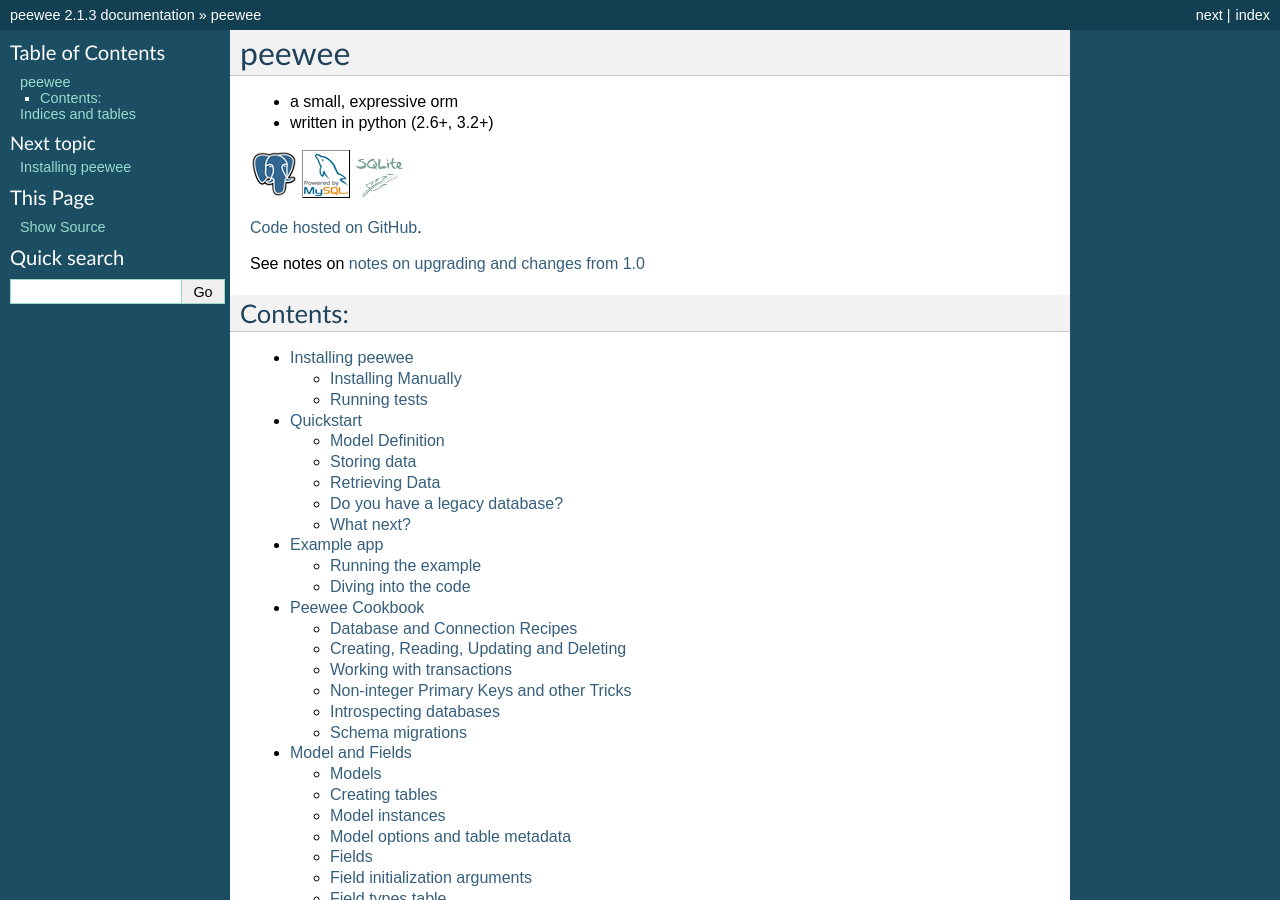
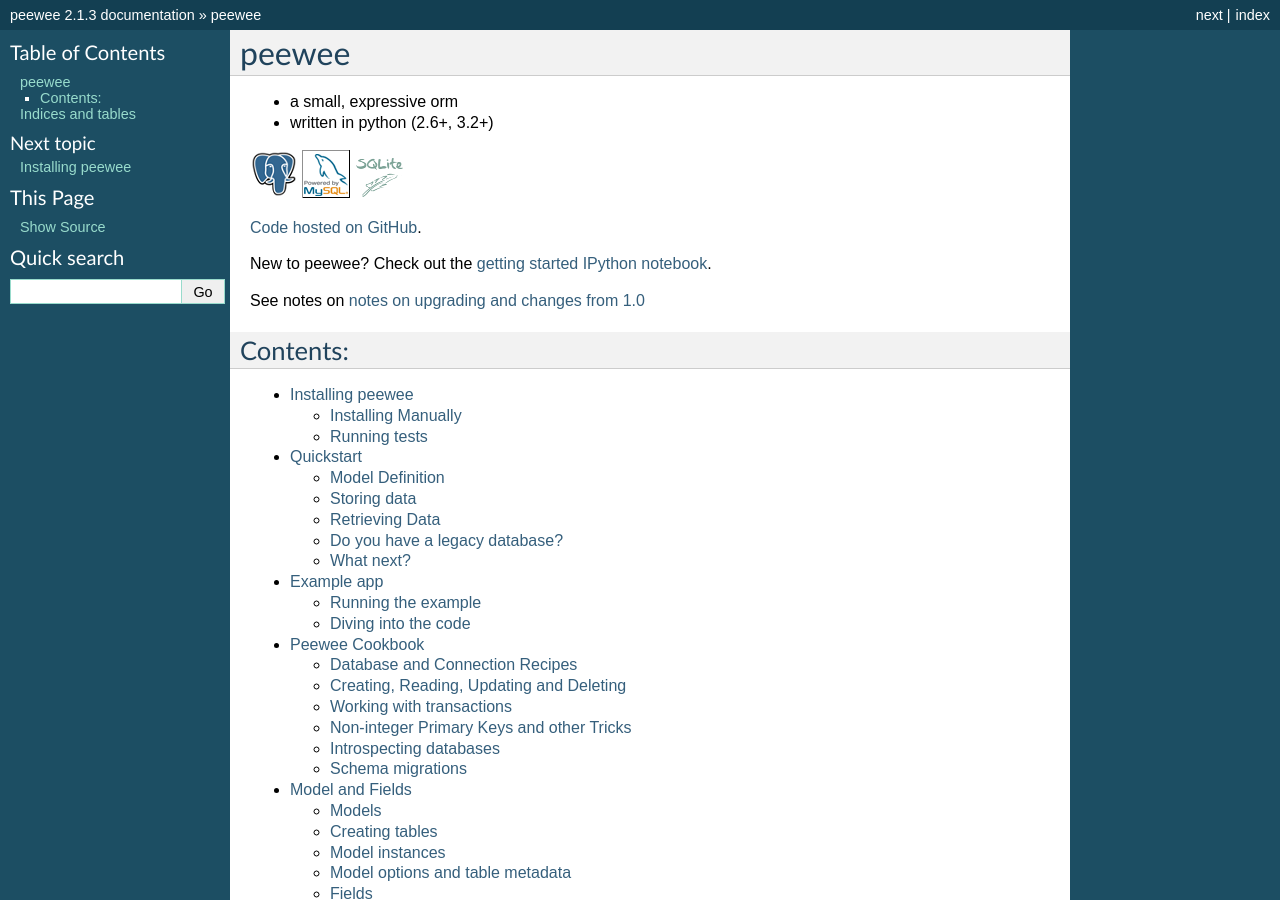
Before and after one commit to coleifer/peewee, a Sphinx documentation site: the page built from docs/index.rst, in a window 1280 px wide and 900 px high. Built offline with Sphinx 7.4.7, drawn with Linux system fonts in a browser that asks for light colours.

Commit message:
Links to notebook.

```diff
--- a/README.rst
+++ b/README.rst
@@ -11,6 +11,8 @@ For flask integration, including an admin interface and RESTful API, check
 out `flask-peewee <https://github.com/coleifer/flask-peewee/>`_.
 
 For notes on the upgrade from 1.0 to 2.0, check out `the upgrade docs <http://peewee.readthedocs.org/en/latest/peewee/upgrading.html>`_.
+
+Check out the `quickstart IPython notebook <http://nbviewer.ipython.org/d3faf30bbff67ce5f70c>`_.
 
 Example queries::
 
--- a/docs/index.rst
+++ b/docs/index.rst
@@ -22,6 +22,8 @@ peewee
     :alt: sqlite
 
 `Code hosted on GitHub <https://github.com/coleifer/peewee>`_.
+
+New to peewee? Check out the `getting started IPython notebook <http://nbviewer.ipython.org/d3faf30bbff67ce5f70c>`_.
 
 See notes on :ref:`notes on upgrading and changes from 1.0 <upgrading>`
 
--- a/docs/peewee/quickstart.rst
+++ b/docs/peewee/quickstart.rst
@@ -13,6 +13,8 @@ peewee and some of its features.  This guide will cover:
 .. note::
     If you'd like something a bit more meaty, there is a thorough tutorial on
     :ref:`creating a "twitter"-style web app  <example-app>` using peewee.
+
+If you'd like, you can find this guide as an `IPython notebook <http://nbviewer.ipython.org/d3faf30bbff67ce5f70c>`_.
 
 I recommend opening an interactive shell session and running the code.  That way
 you can get a feel for typing in queries.
```
